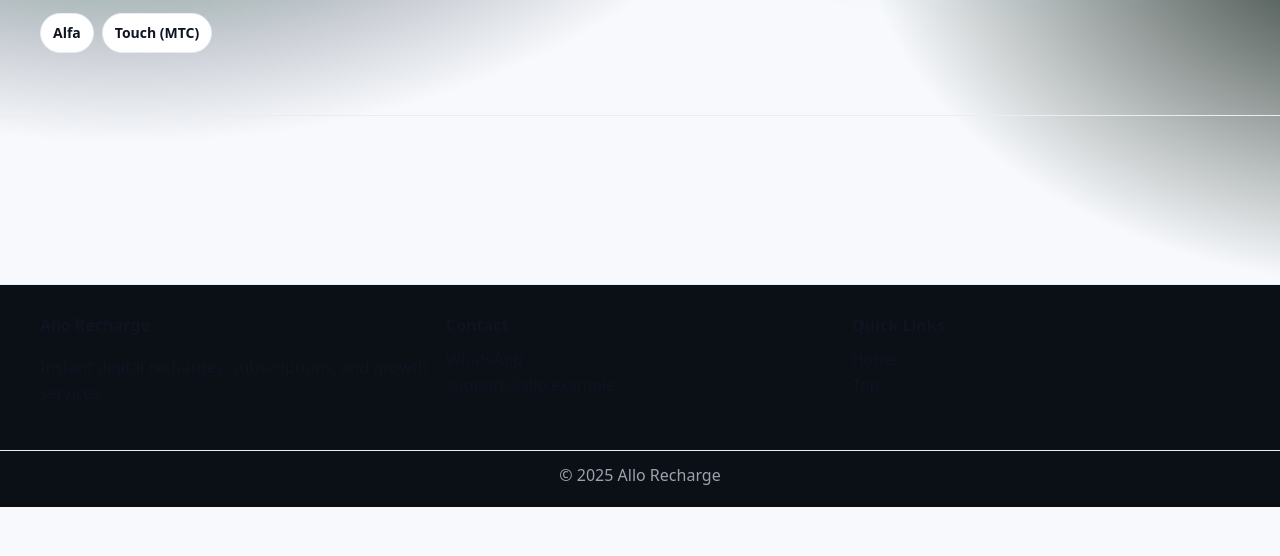
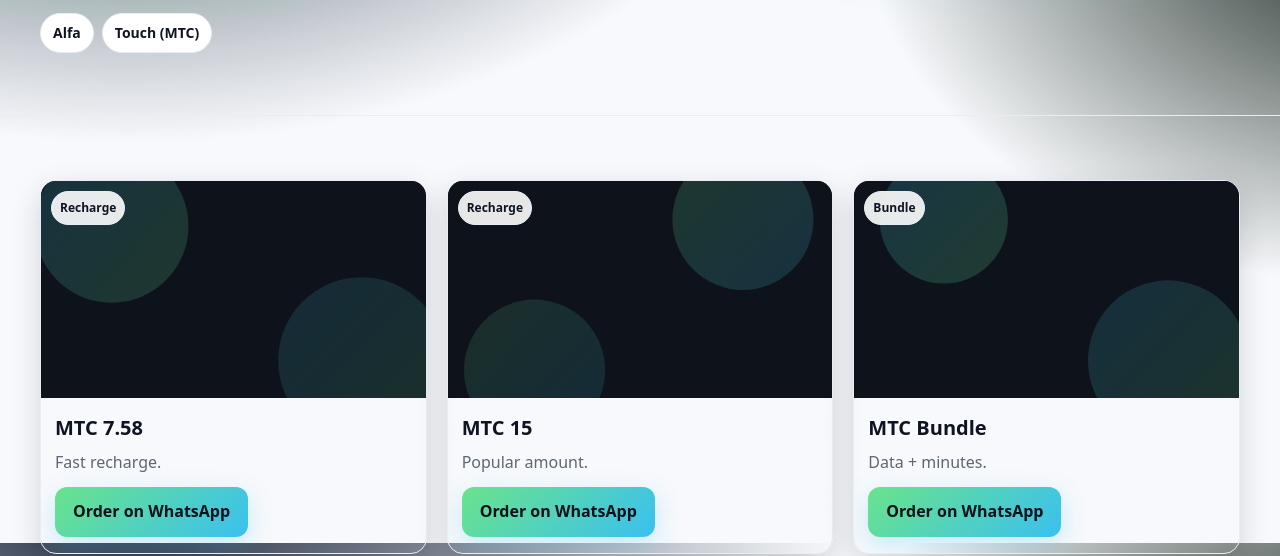
Before and after one commit to Hadi1258/Project1, a plain HTML site: page MTC.html in a window 1280 px wide. Shown: the part 257-813 px from the top of the page. Drawn offline with Linux system fonts and the light colour scheme.

Commit message:
Update MTC.html

```diff
--- a/MTC.html
+++ b/MTC.html
@@ -23,9 +23,9 @@
 
   <section class="cat-hero">
     <div class="container">
-      <nav class="breadcrumb"><a href="/">Home</a> › <a href="telecom.html">Telecom</a> › <span data-crumb>Touch (MTC)</span></nav>
-      <h1 data-cat-title>Touch (MTC)</h1>
-      <p class="section-sub" data-cat-sub>Fast MTC recharges & bundles.</p>
+      <nav class="breadcrumb"><a href="/">Home</a> › <a href="telecom.html">Telecom</a> › <span>Touch (MTC)</span></nav>
+      <h1>Touch (MTC)</h1>
+      <p class="section-sub">Fast MTC recharges & bundles.</p>
       <div id="subcats" class="subcat-chips">
         <a class="chip" href="ALFA.html">Alfa</a>
         <a class="chip" href="MTC.html">Touch (MTC)</a>
@@ -35,30 +35,81 @@
 
   <section class="section">
     <div class="container">
-      <div id="product-grid" class="category-grid card-grid"></div>
+      <div id="product-grid" class="category-grid card-grid">
+        <!-- Product 1 -->
+        <article class="card product">
+          <div class="media">
+            <!-- Gradient cover auto-tinted by --cat-a / --cat-b -->
+            <svg class="cover" viewBox="0 0 1200 675" aria-hidden="true">
+              <defs><linearGradient id="mtc-a" x1="0" x2="1" y1="0" y2="1">
+                <stop offset="0" stop-color="var(--cat-a)"/><stop offset="1" stop-color="var(--cat-b)"/></linearGradient></defs>
+              <rect width="1200" height="675" fill="#0e121a"/>
+              <circle cx="220" cy="140" r="240" fill="url(#mtc-a)" opacity=".18"/>
+              <circle cx="1000" cy="560" r="260" fill="url(#mtc-a)" opacity=".14"/>
+            </svg>
+            <span class="badge">Recharge</span>
+          </div>
+          <div class="content">
+            <h3>MTC 7.58</h3>
+            <p class="desc">Fast recharge.</p>
+          </div>
+          <div class="actions">
+            <a class="btn" target="_blank" href="https://wa.me/1234567890?text=MTC%207.58">Order on WhatsApp</a>
+          </div>
+        </article>
+
+        <!-- Product 2 -->
+        <article class="card product">
+          <div class="media">
+            <svg class="cover" viewBox="0 0 1200 675" aria-hidden="true">
+              <defs><linearGradient id="mtc-b" x1="0" x2="1" y1="0" y2="1">
+                <stop offset="0" stop-color="var(--cat-b)"/><stop offset="1" stop-color="var(--cat-a)"/></linearGradient></defs>
+              <rect width="1200" height="675" fill="#0e121a"/>
+              <circle cx="920" cy="120" r="220" fill="url(#mtc-b)" opacity=".18"/>
+              <circle cx="270" cy="590" r="220" fill="url(#mtc-b)" opacity=".14"/>
+            </svg>
+            <span class="badge">Recharge</span>
+          </div>
+          <div class="content">
+            <h3>MTC 15</h3>
+            <p class="desc">Popular amount.</p>
+          </div>
+          <div class="actions">
+            <a class="btn" target="_blank" href="https://wa.me/\96171549671?text=MTC%2015">Order on WhatsApp</a>
+          </div>
+        </article>
+
+        <!-- Product 3 -->
+        <article class="card product">
+          <div class="media">
+            <svg class="cover" viewBox="0 0 1200 675" aria-hidden="true">
+              <defs><linearGradient id="mtc-c" x1="0" x2="1" y1="0" y2="1">
+                <stop offset="0" stop-color="var(--cat-a)"/><stop offset="1" stop-color="var(--cat-b)"/></linearGradient></defs>
+              <rect width="1200" height="675" fill="#0e121a"/>
+              <circle cx="980" cy="560" r="250" fill="url(#mtc-c)" opacity=".16"/>
+              <circle cx="280" cy="120" r="200" fill="url(#mtc-c)" opacity=".2"/>
+            </svg>
+            <span class="badge">Bundle</span>
+          </div>
+          <div class="content">
+            <h3>MTC Bundle</h3>
+            <p class="desc">Data + minutes.</p>
+          </div>
+          <div class="actions">
+            <a class="btn" target="_blank" href="https://wa.me/96171549671?text=MTC%20Bundle">Order on WhatsApp</a>
+          </div>
+        </article>
+      </div>
     </div>
   </section>
 
   <footer class="site-footer" id="contact">
     <div class="container footer-grid">
       <div><h4>Allo Recharge</h4><p>Instant digital recharges, subscriptions, and growth services.</p></div>
-      <div><h4>Contact</h4><ul class="list-plain"><li><a target="_blank" href="https://wa.me/1234567890">WhatsApp</a></li><li><a href="mailto:support@allo.example">support@allo.example</a></li></ul></div>
+      <div><h4>Contact</h4><ul class="list-plain"><li><a target="_blank" href="https://wa.me/96171549671">WhatsApp</a></li><li><a href="mailto:support@allo.example">support@allo.example</a></li></ul></div>
       <div><h4>Quick Links</h4><ul class="list-plain"><li><a href="/">Home</a></li><li><a href="#top">Top</a></li></ul></div>
     </div>
     <div class="copy">© 2025 Allo Recharge</div>
   </footer>
-
-  <script id="cat-data" type="application/json">
-  {
-    "slug": "telecom",
-    "title": "Touch (MTC)",
-    "subtitle": "Fast MTC recharges & bundles.",
-    "products": [
-      {"title":"MTC 7.58","badge":"Recharge","url":"https://wa.me/1234567890?text=MTC%207.58"},
-      {"title":"MTC 15","badge":"Recharge","url":"https://wa.me/1234567890?text=MTC%2015"},
-      {"title":"MTC Bundle","badge":"Bundle","url":"https://wa.me/1234567890?text=MTC%20Bundle"}
-    ]
-  }
-  </script>
 </body>
 </html>
```
